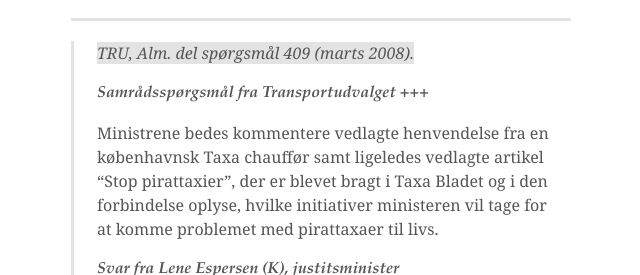
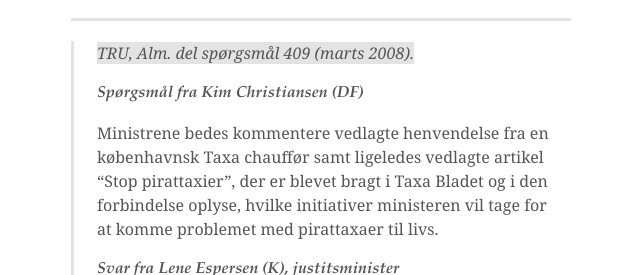
Before and after one commit to hafniatimes/hafniatimes.github.io, a Jekyll site: the page built from _posts/da/2015-09-19-haevet-uber-loven.markdown, in a window 1280 px wide and 900 px high, scrolled down 5067 px. Shown: the part 175-450 px from the top of the window, without its empty margins (319-959 px from the left). Built offline with Jekyll 4.4.1, drawn with Linux system fonts in a browser that asks for light colours; comment, search, counter and statistics services are not loaded.

Commit message:
Fix title

```diff
--- a/_posts/da/2015-09-19-haevet-uber-loven.markdown
+++ b/_posts/da/2015-09-19-haevet-uber-loven.markdown
@@ -147,7 +147,7 @@ Der vil givetvis blive debatteret Uber og andre tjenester i Danmark før eller s
 
 > <cite>[TRU, Alm. del spørgsmål 409 (marts 2008).][q6]</cite>
 >
-> #### Samrådsspørgsmål fra Transportudvalget +++ ####
+> #### Spørgsmål fra Kim Christiansen (DF) ####
 >
 > Ministrene bedes kommentere vedlagte henvendelse fra en københavnsk Taxa chauffør samt ligeledes vedlagte artikel "Stop pirattaxier", der er blevet bragt i Taxa Bladet og i den forbindelse oplyse, hvilke initiativer ministeren vil tage for at komme problemet med pirattaxaer til livs.
 >
```
